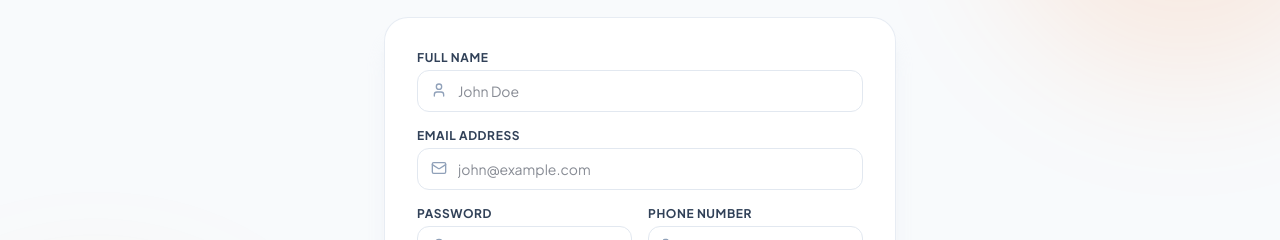
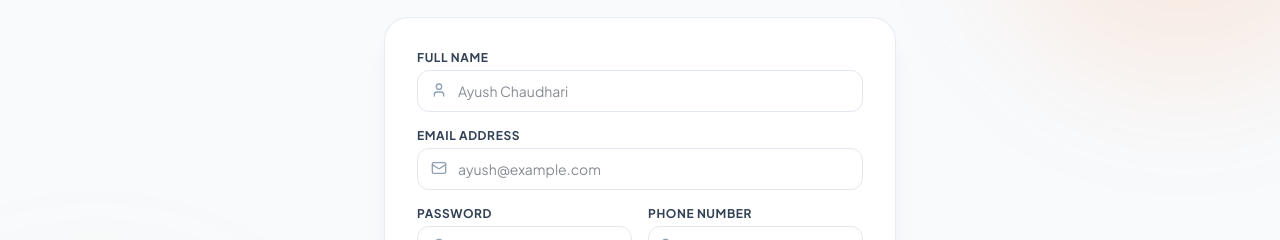
Before and after one commit to AYUSH12-byte/Food-Ordering-System, a React (Vite) app in the folder frontend/: page /register in a window 1280 px wide. Shown: the part 206-446 px from the top of the page. Built offline with nearby package versions, Linux system fonts and the light colour scheme; no server answers.

Commit message:
style: improve registration page UI

```diff
--- a/frontend/src/pages/auth/Register.jsx
+++ b/frontend/src/pages/auth/Register.jsx
@@ -89,7 +89,7 @@ const Register = () => {
                   onChange={handleChange}
                   required
                   className="w-full rounded-xl border border-slate-200 pl-10 pr-4 py-2.5 text-sm outline-none focus:border-orange-500 focus:ring-2 focus:ring-orange-200 transition"
-                  placeholder="John Doe"
+                  placeholder="Ayush Chaudhari"
                 />
               </div>
             </div>
@@ -107,7 +107,7 @@ const Register = () => {
                   onChange={handleChange}
                   required
                   className="w-full rounded-xl border border-slate-200 pl-10 pr-4 py-2.5 text-sm outline-none focus:border-orange-500 focus:ring-2 focus:ring-orange-200 transition"
-                  placeholder="john@example.com"
+                  placeholder="ayush@example.com"
                 />
               </div>
             </div>
```
